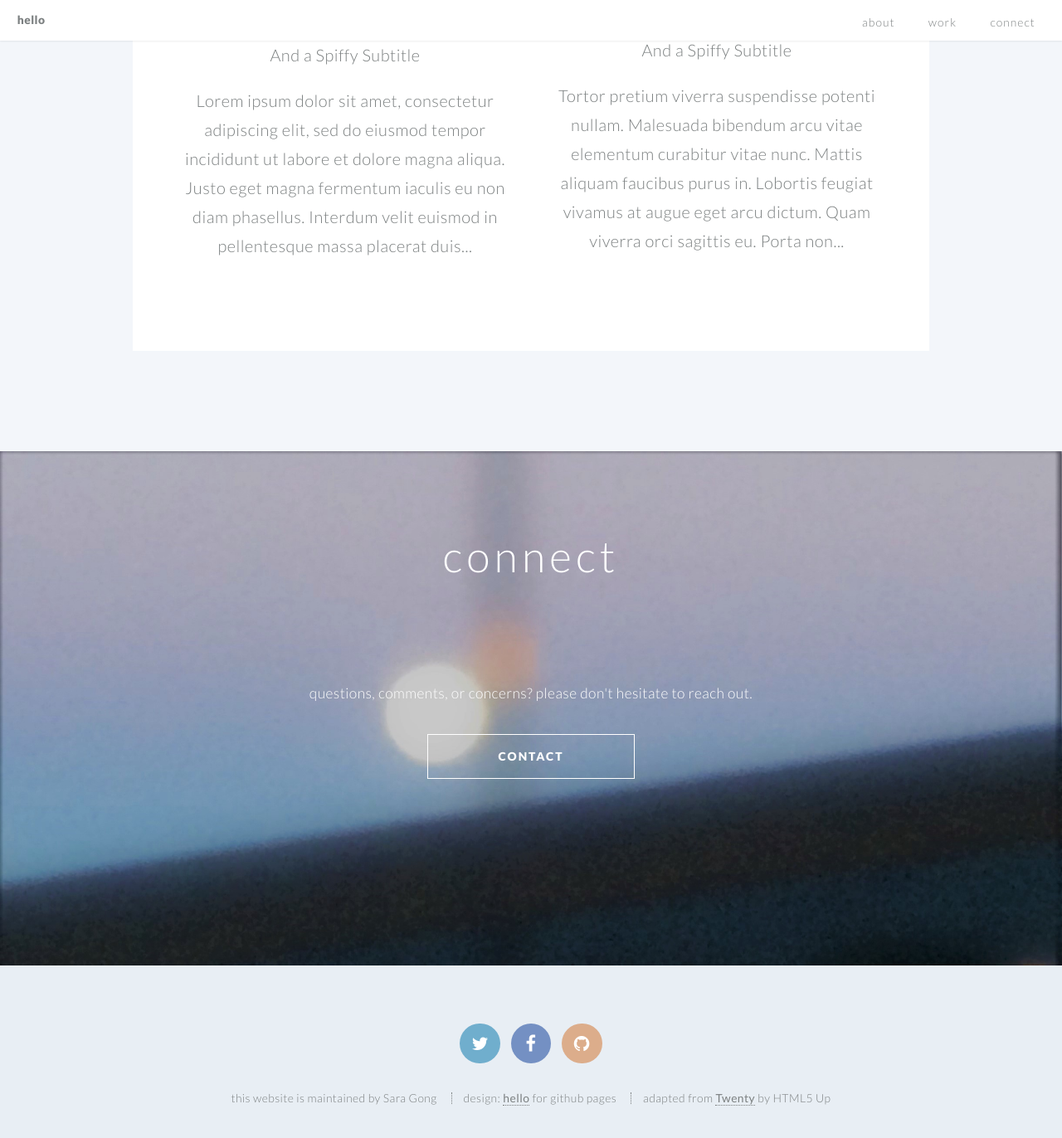
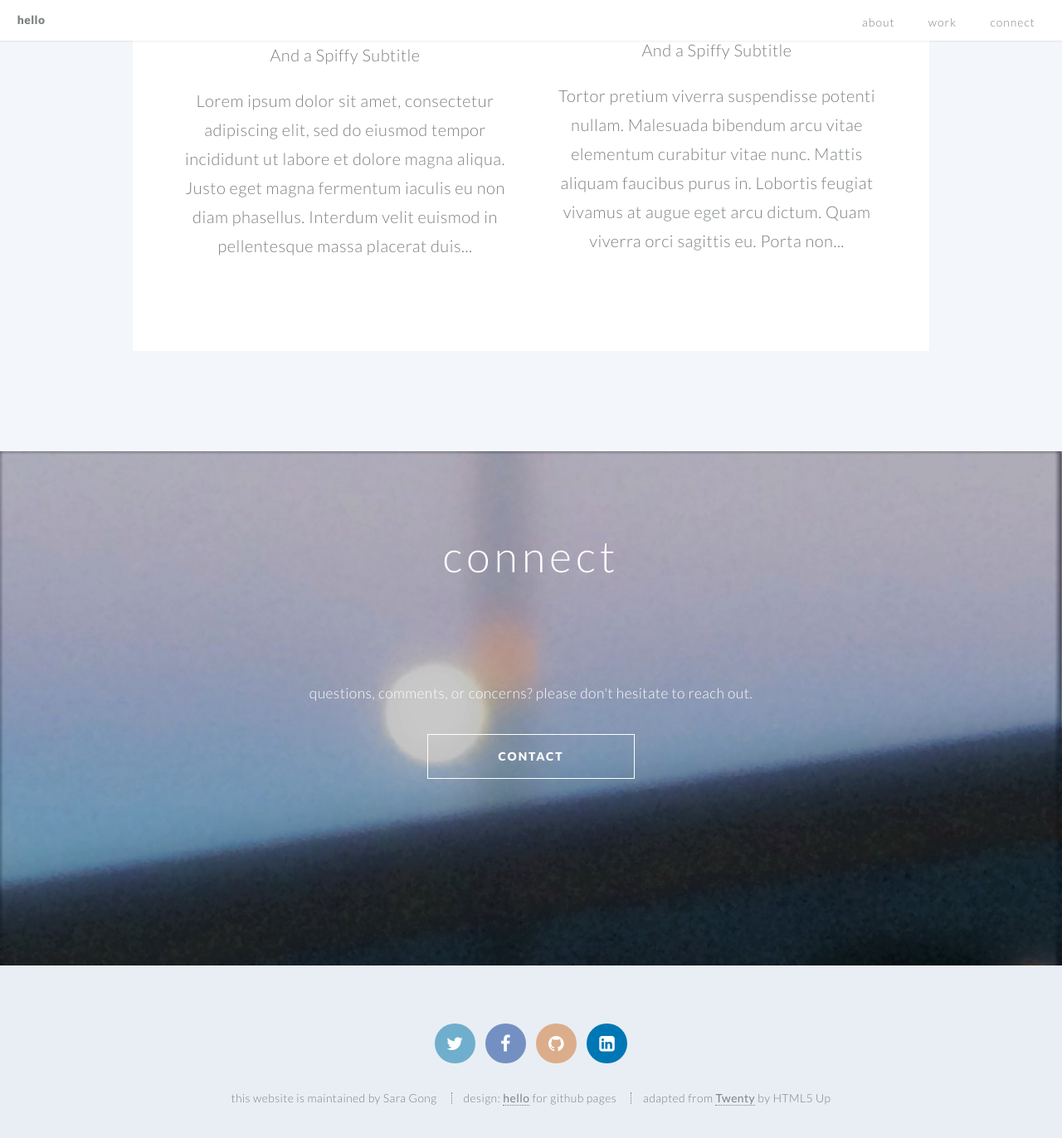
Before and after one commit to saragong/hello, a Jekyll site: the page built from index.md, in a window 1280 px wide and 1400 px high, scrolled down 4991 px. Shown: the top 1372 px of the window at 83% size. Built offline with Jekyll 4.4.1, drawn with Linux system fonts in a browser that asks for light colours.

Commit message:
social links

```diff
--- a/_layouts/landing-page.html
+++ b/_layouts/landing-page.html
@@ -168,6 +168,9 @@
             {% if page.github_username %}
             <li><a href="https://github.com/{{ page.github_username }}" class="icon circle fa-github"><span class="label">Github</span></a></li>
             {% endif %}
+            {% if page.linkedin %}
+            <li><a href="https://linkedin.com/in/{{ page.linkedin_username }}" class="icon circle fa-linkedin-square"><span class="label">LinkedIn</span></a></li>
+            {% endif %}
         </ul>
 
     <ul class="copyright">
--- a/css/style.css
+++ b/css/style.css
@@ -274,6 +274,15 @@ Custom Styles Adapted from Twenty by HTML5 Up
 
 				.icon.circle.fa-twitter:hover {
 					background: #7fb7d2;
+				}
+
+			.icon.circle.fa-linkedin-square {
+				background: #0077B5;
+				color: white;
+			}
+
+				.icon.circle.fa-linkedin-square:hover {
+					background: #288bbf;
 				}
 
 			.icon.circle.fa-facebook {
```
Also changed, not shown: index.md (+1 -0 lines), README.md.
